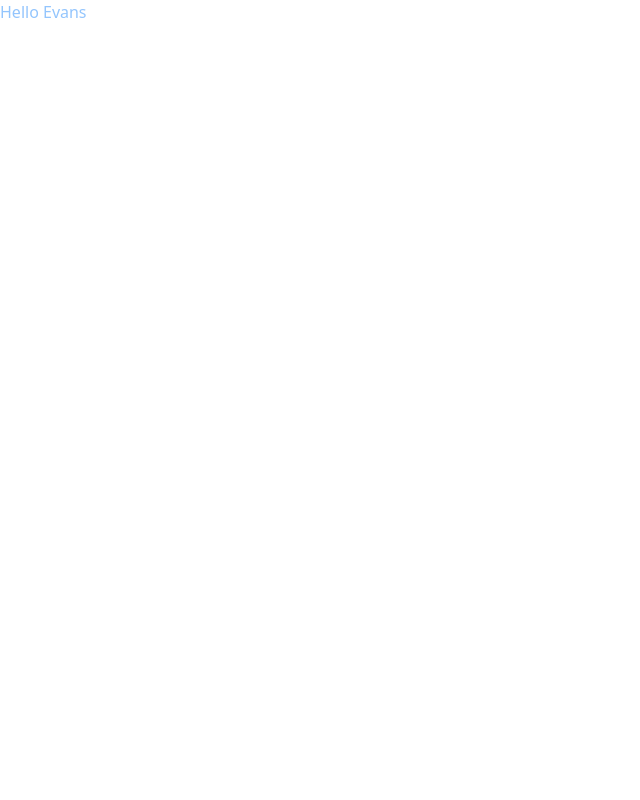
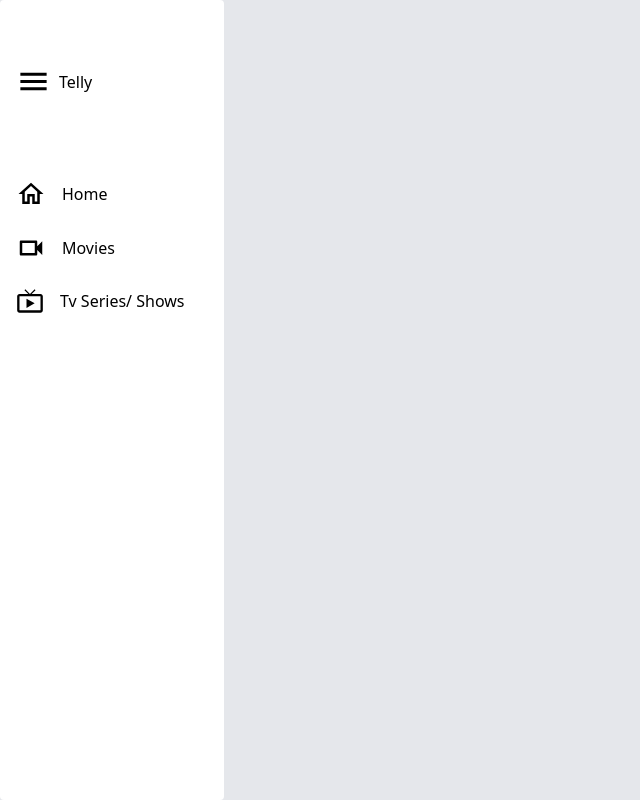
Before and after one commit to alli-Codes/telly, a React (Vite) app: page / in a window 1280 px wide. Shown: the whole page, without its empty margins (0-640 px from the left). Built offline with nearby package versions, Linux system fonts and the light colour scheme.

Commit message:
Working on the SideBar

```diff
--- a/package.json
+++ b/package.json
@@ -10,9 +10,11 @@
     "preview": "vite preview"
   },
   "dependencies": {
+    "@emotion/react": "^11.11.3",
+    "@emotion/styled": "^11.11.0",
     "@fontsource/roboto": "^5.0.8",
-    "@mui/icons-material": "^5.15.2",
-    "@mui/material": "^5.15.2",
+    "@mui/icons-material": "^5.15.3",
+    "@mui/material": "^5.15.3",
     "@mui/styled-engine-sc": "^6.0.0-alpha.10",
     "react": "^18.2.0",
     "react-dom": "^18.2.0",
--- a/src/App.tsx
+++ b/src/App.tsx
@@ -1,8 +1,11 @@
+import Container from './components/Container'
+
 function App() {
-  const name = 'Evans';
-  if (name)
-    return <h1 className="text-blue-300">Hello {name}</h1>
-  return <h1>Hello World</h1>
+  return (
+    <div>
+      <Container />
+    </div>
+  )
 }
 
 export default App
--- a/src/components/Container.tsx
+++ b/src/components/Container.tsx
@@ -2,11 +2,9 @@ import SideBar from "./SideBar"
 
 const Container = function () {
     return (
-        <>
-            <div className="bg-gray">
+            <div className="w-full h-full bg-gray-200">
                 <SideBar />
             </div>
-        </>
     )
 }
 
--- a/src/components/SideBar.tsx
+++ b/src/components/SideBar.tsx
@@ -1,5 +1,29 @@
+import MenuIcon from '@mui/icons-material/Menu';
+import HomeOutlinedIcon from '@mui/icons-material/HomeOutlined';
+import VideocamOutlinedIcon from '@mui/icons-material/VideocamOutlined';
+import LiveTvOutlinedIcon from '@mui/icons-material/LiveTvOutlined';
+
 const SideBar = function () {
-    return <h1>Hey</h1>
+    return (
+        <div className="h-[100vh] max-w-56 px-4 py-16 flex flex-col gap-20 bg-white  rounded">
+            <div className='flex items-center gap-2'>
+                <MenuIcon fontSize="large" />
+                <p>Telly</p>
+            </div>
+
+            <nav className='flex flex-col gap-6'>
+                <a href="#" className='flex items-center gap-4 active'>
+                    <HomeOutlinedIcon sx={{ fontSize:30 }} /> <p>Home</p>
+                </a>
+                <a href="#" className='flex items-center gap-4'>
+                    <VideocamOutlinedIcon sx={{ fontSize:30 }} /> <p>Movies</p>
+                </a>
+                <a href="#" className='flex items-center gap-4'>
+                    <LiveTvOutlinedIcon sx={{ fontSize:28 }} /> <p>Tv Series/ Shows</p>
+                </a>
+            </nav>
+        </div>
+    )
 }
 
 export default SideBar
```
Also changed, not shown: 1 other file (tests, documents, lock files or other folders).
